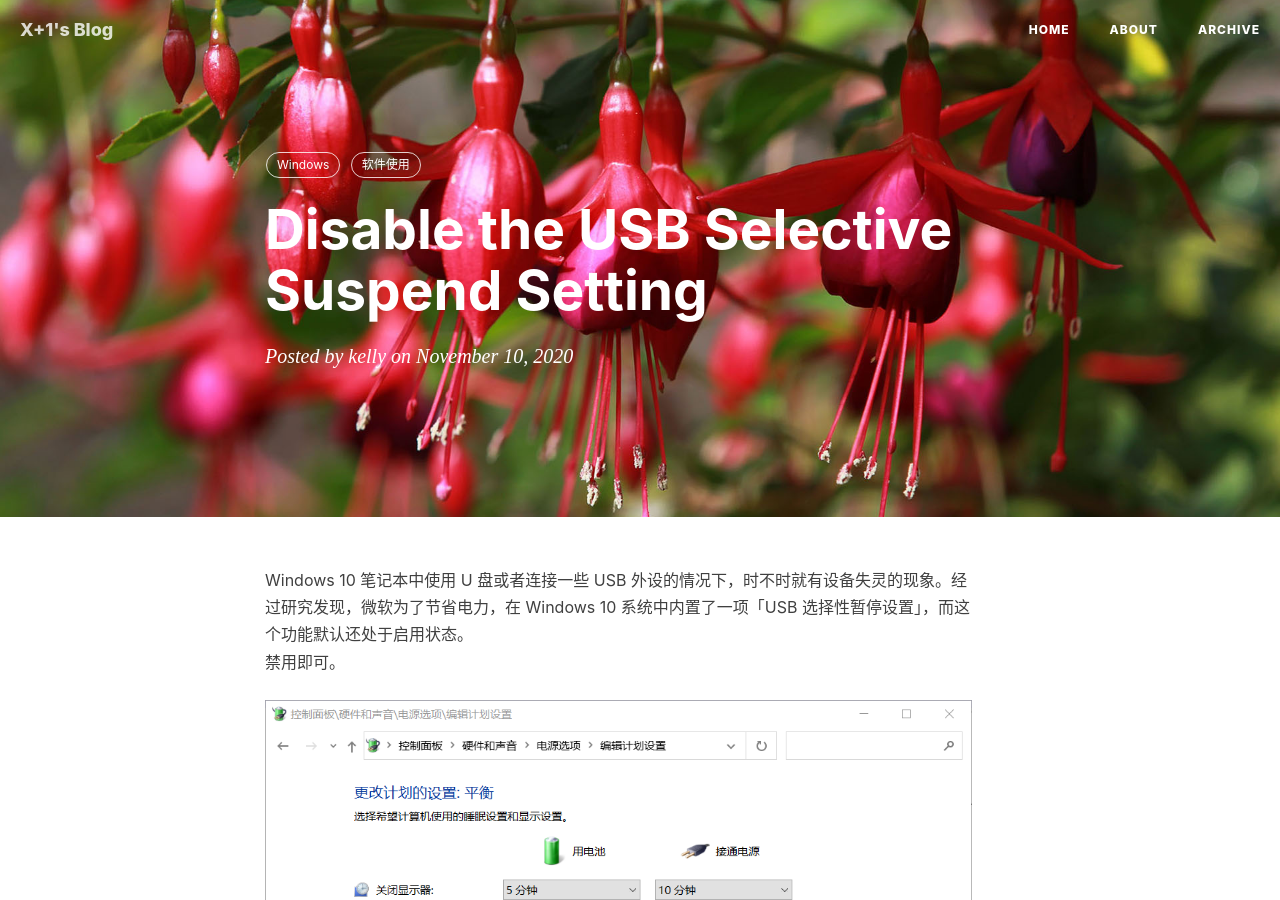
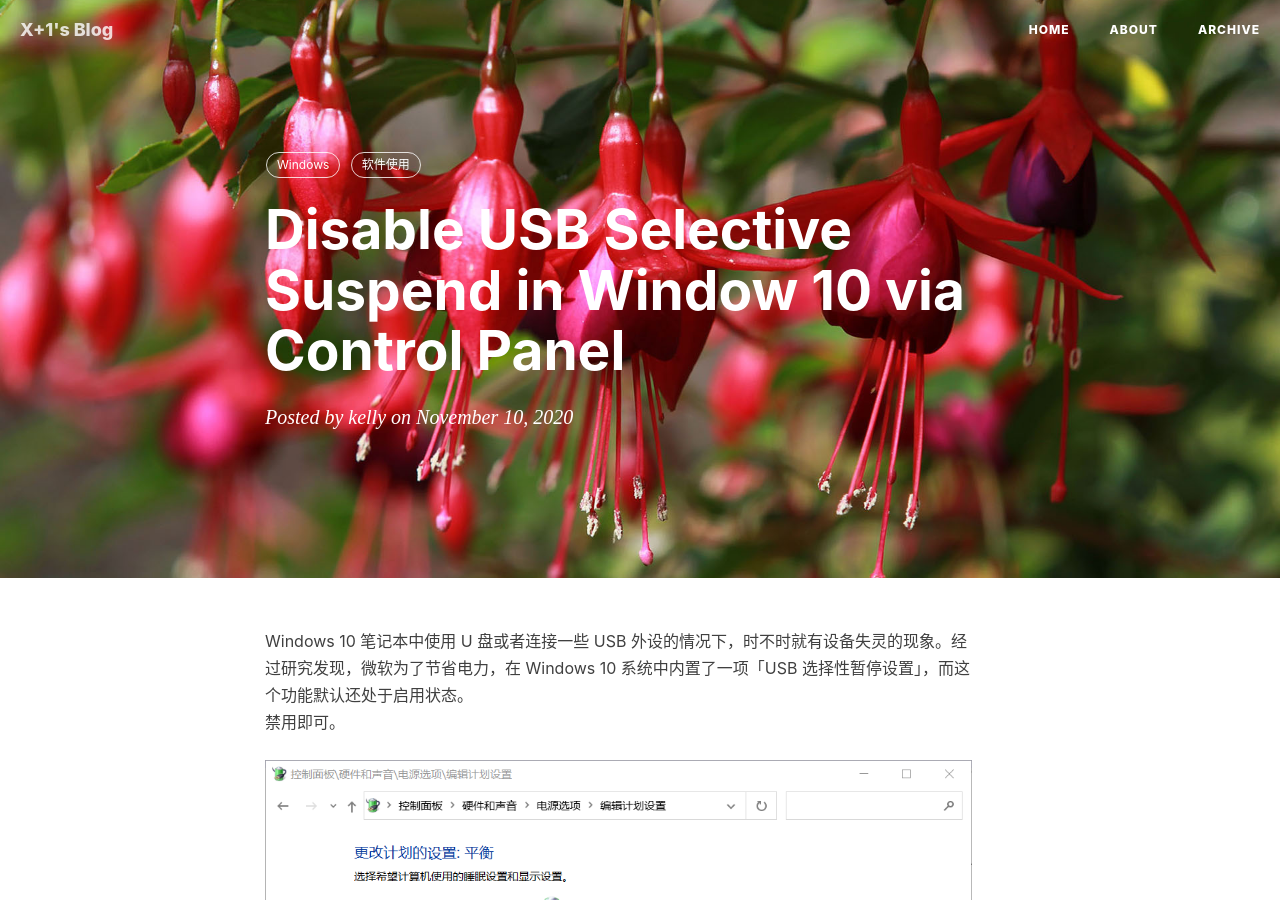
Before and after one commit to kellyxu-com/blog, a Jekyll site: the page built from _posts/2020-11-11-disable-the-usb-selective-suspend-setting.markdown, in a window 1280 px wide and 900 px high. Built offline with Jekyll 4.4.1, drawn with Linux system fonts in a browser that asks for light colours; nearby versions of some CDN libraries; comment, search, counter and statistics services are not loaded.

Commit message:
Update 2020-11-11-disable-the-usb-selective-suspend-setting.markdown

```diff
--- a/_posts/2020-11-11-disable-the-usb-selective-suspend-setting.markdown
+++ b/_posts/2020-11-11-disable-the-usb-selective-suspend-setting.markdown
@@ -1,6 +1,6 @@
 ---
 layout: post
-title: Disable the USB Selective Suspend Setting
+title: Disable USB Selective Suspend in Window 10 via Control Panel
 author: kelly
 tags: [Windows, 软件使用]
 date: 2020-11-11 01:33:33 +0800
```
